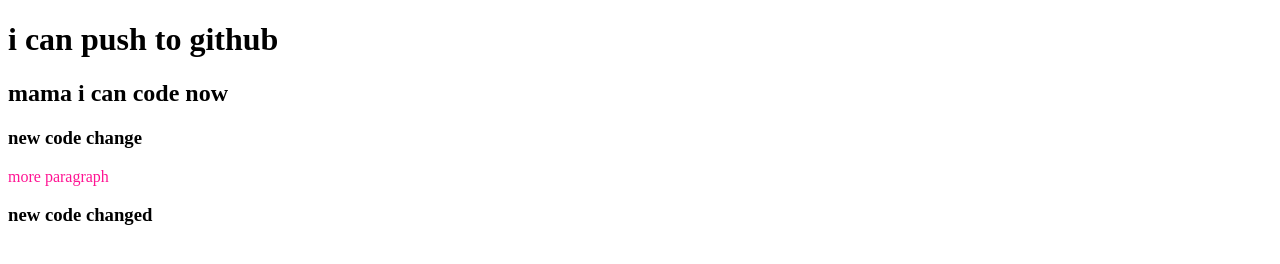
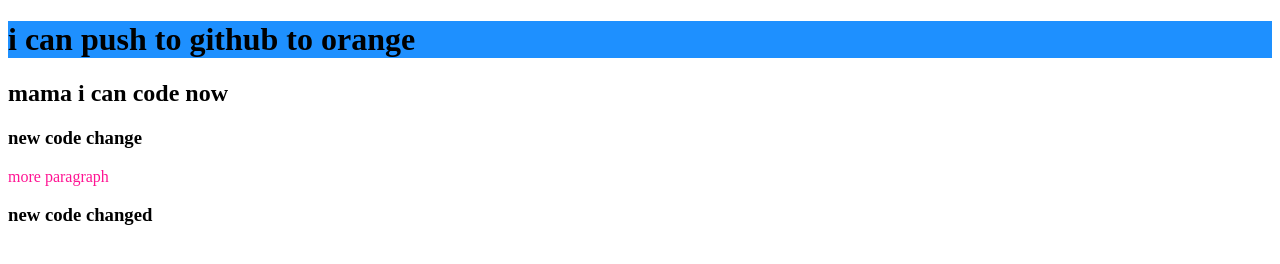
Before and after one commit to taws123/my-fifth-repo, a plain HTML site: page index.html in a window 1280 px wide. Drawn offline with Linux system fonts and the light colour scheme.

Commit message:
added color

```diff
--- a/index.html
+++ b/index.html
@@ -7,7 +7,7 @@
     <meta name="viewport" content="width=device-width, initial-scale=1.0">
     <title>MY fifth repo</title>
 </head>
-<h1>i can push to github</h1>
+<h1>i can push to github to orange</h1>
 <h2>mama i can code now</h2>
 <h3>new code change</h3>
 <p>more paragraph</p>
--- a/style.css
+++ b/style.css
@@ -1,3 +1,6 @@
 p{
     color: deeppink;
 }
+h1{
+    background-color: dodgerblue;
+}
```
